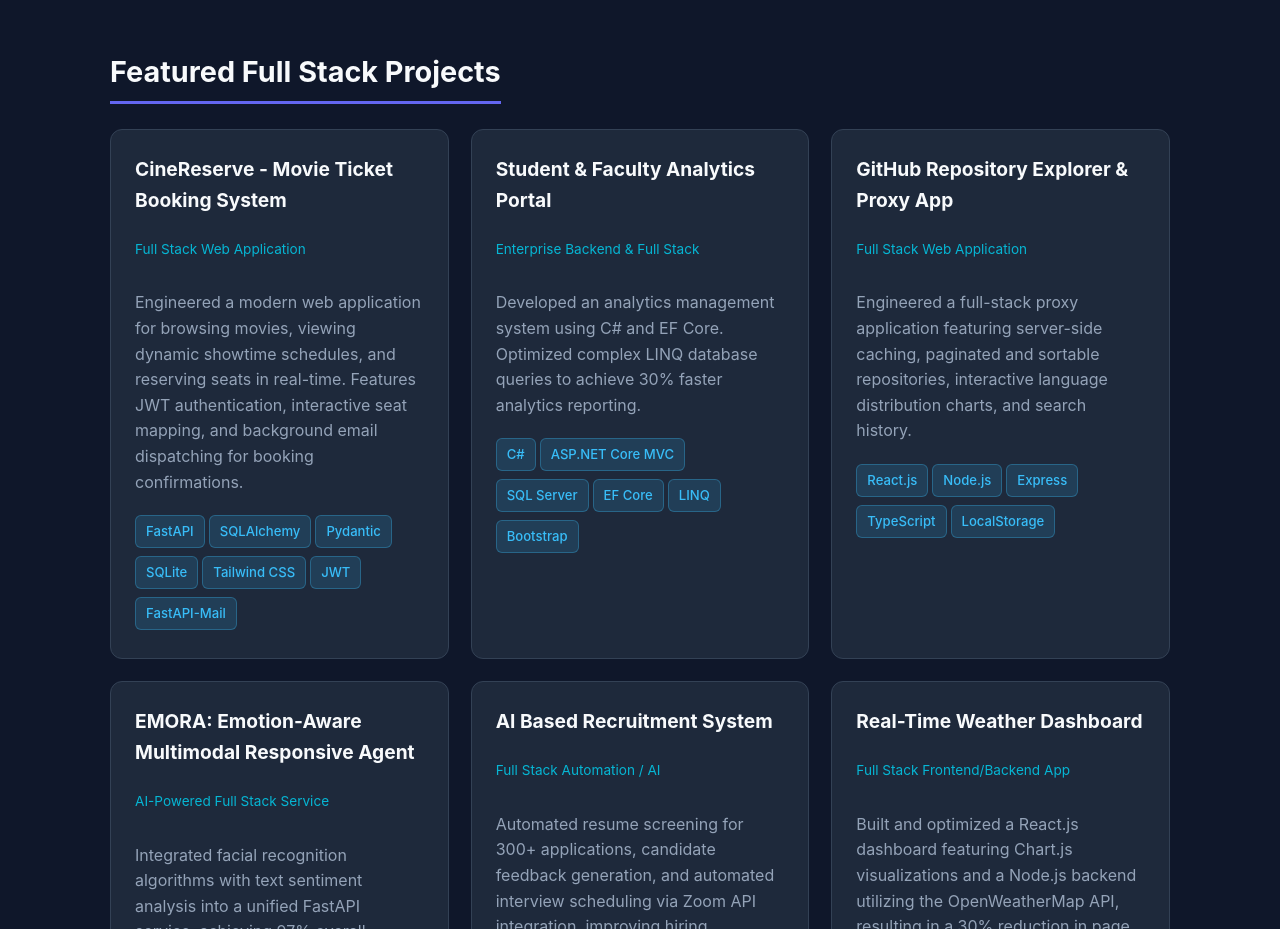
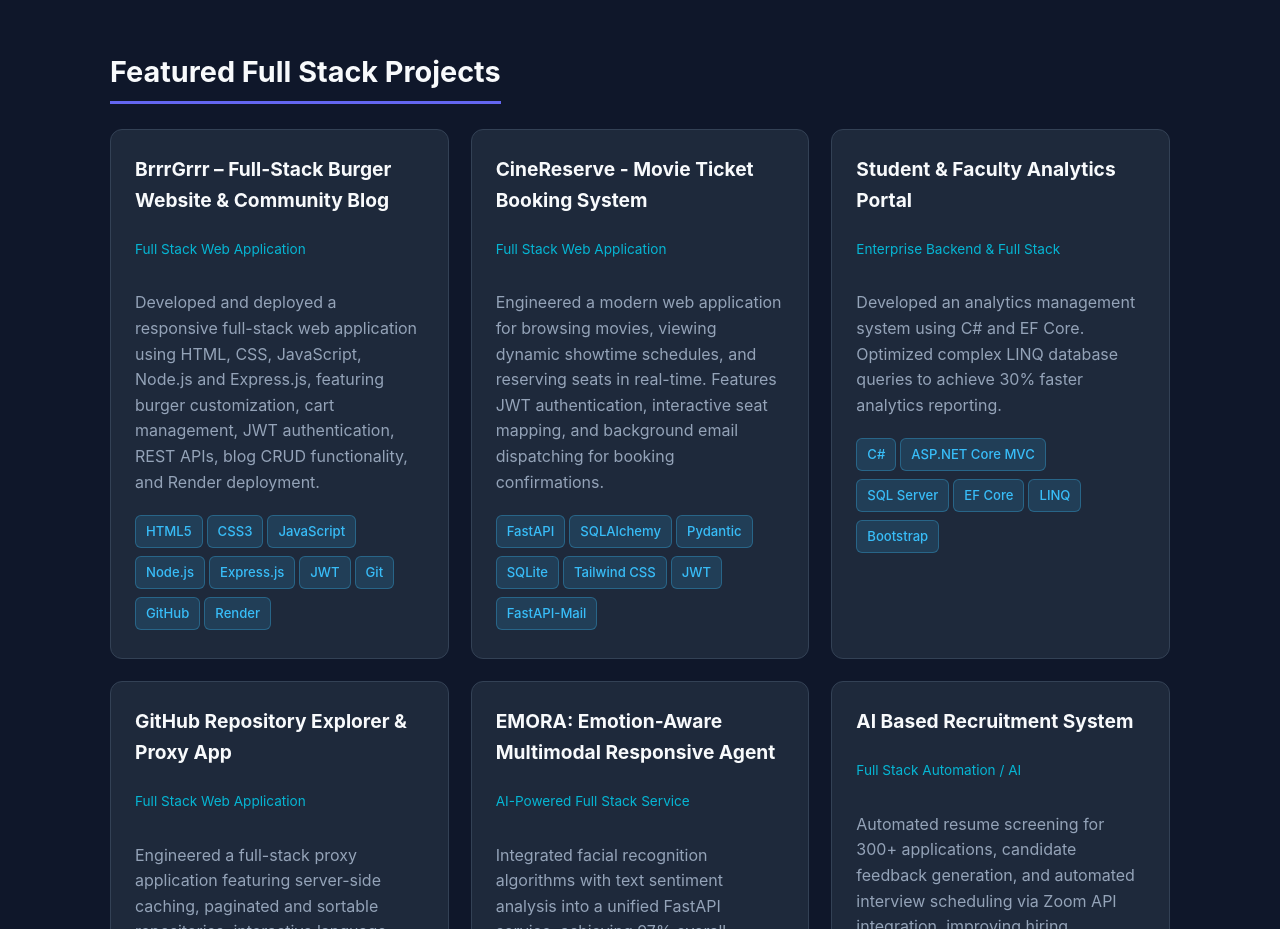
Before and after one commit to Harshita123Gogia/PORTFOLIO_APP, a React (Create React App) app in the folder frontend/: page / in a window 1280 px wide. Shown: the part 1200-2129 px from the top of the page. Built offline with nearby package versions, Linux system fonts and the light colour scheme; no server answers.

Commit message:
Update README and portfolio project

```diff
--- a/frontend/src/App.js
+++ b/frontend/src/App.js
@@ -25,69 +25,76 @@ const defaultSkills = [
 const defaultProjects = [
   {
     id: 1,
+    title: "BrrrGrrr – Full-Stack Burger Website & Community Blog",
+    tech: ["HTML5", "CSS3", "JavaScript", "Node.js", "Express.js", "JWT", "Git", "GitHub", "Render"],
+    type: "Full Stack Web Application",
+    description: "Developed and deployed a responsive full-stack web application using HTML, CSS, JavaScript, Node.js and Express.js, featuring burger customization, cart management, JWT authentication, REST APIs, blog CRUD functionality, and Render deployment."
+  },
+  {
+    id: 2,
     title: "CineReserve - Movie Ticket Booking System",
     tech: ["FastAPI", "SQLAlchemy", "Pydantic", "SQLite", "Tailwind CSS", "JWT", "FastAPI-Mail"],
     type: "Full Stack Web Application",
     description: "Engineered a modern web application for browsing movies, viewing dynamic showtime schedules, and reserving seats in real-time. Features JWT authentication, interactive seat mapping, and background email dispatching for booking confirmations."
   },
   {
-    id: 2,
+    id: 3,
     title: "Student & Faculty Analytics Portal",
     tech: ["C#", "ASP.NET Core MVC", "SQL Server", "EF Core", "LINQ", "Bootstrap"],
     type: "Enterprise Backend & Full Stack",
     description: "Developed an analytics management system using C# and EF Core. Optimized complex LINQ database queries to achieve 30% faster analytics reporting."
   },
   {
-    id: 3,
+    id: 4,
     title: "GitHub Repository Explorer & Proxy App",
     tech: ["React.js", "Node.js", "Express", "TypeScript", "LocalStorage"],
     type: "Full Stack Web Application",
     description: "Engineered a full-stack proxy application featuring server-side caching, paginated and sortable repositories, interactive language distribution charts, and search history."
   },
   {
-    id: 4,
+    id: 5,
     title: "EMORA: Emotion-Aware Multimodal Responsive Agent",
     tech: ["Python", "FastAPI", "Keras", "MTCNN", "VGG16"],
     type: "AI-Powered Full Stack Service",
     description: "Integrated facial recognition algorithms with text sentiment analysis into a unified FastAPI service, achieving 97% overall accuracy."
   },
   {
-    id: 5,
+    id: 6,
     title: "AI Based Recruitment System",
     tech: ["Python", "Streamlit", "Pydantic", "Zoom API"],
     type: "Full Stack Automation / AI",
     description: "Automated resume screening for 300+ applications, candidate feedback generation, and automated interview scheduling via Zoom API integration, improving hiring efficiency."
   },
   {
-    id: 6,
+    id: 7,
     title: "Real-Time Weather Dashboard",
     tech: ["React.js", "Node.js", "Chart.js", "OpenWeatherMap API"],
     type: "Full Stack Frontend/Backend App",
     description: "Built and optimized a React.js dashboard featuring Chart.js visualizations and a Node.js backend utilizing the OpenWeatherMap API, resulting in a 30% reduction in page load times for 200+ weekly active users."
   },
   {
-    id: 7,
+    id: 8,
     title: "Toy Language Compiler",
     tech: ["Python", "Flask", "PLY", "AST"],
     type: "Compiler & Systems Programming",
     description: "Spearheaded the creation of lexical analysis and parsing components for a full-stack compiler, achieving a 98% pass rate across 110 unit tests and eliminating critical parsing errors."
   },
   {
-    id: 8,
+    id: 9,
     title: "Real-Time Object Detection using YOLOv8 & OpenCV",
     tech: ["YOLOv8", "OpenCV", "Python"],
     type: "Computer Vision & AI Application",
     description: "Built a real-time object detection application that identifies people, vehicles, animals, and everyday objects from webcam or video feed with bounding boxes and confidence scores."
   },
   {
-    id: 9,
+    id: 10,
     title: "Bitcoin Price Forecasting System",
     tech: ["Python", "Scikit-Learn", "Pandas", "yfinance"],
     type: "Data Science & Time-Series ML",
     description: "Developed a Bitcoin price prediction model using Scikit-Learn and yfinance with an end-to-end time-series forecasting pipeline."
   },
   {
-    id: 10,
+    id: 11,
     title: "Blood Bank Management System",
     tech: ["Django", "MySQL", "HTML", "CSS"],
     type: "Full Stack Web Application",
```
